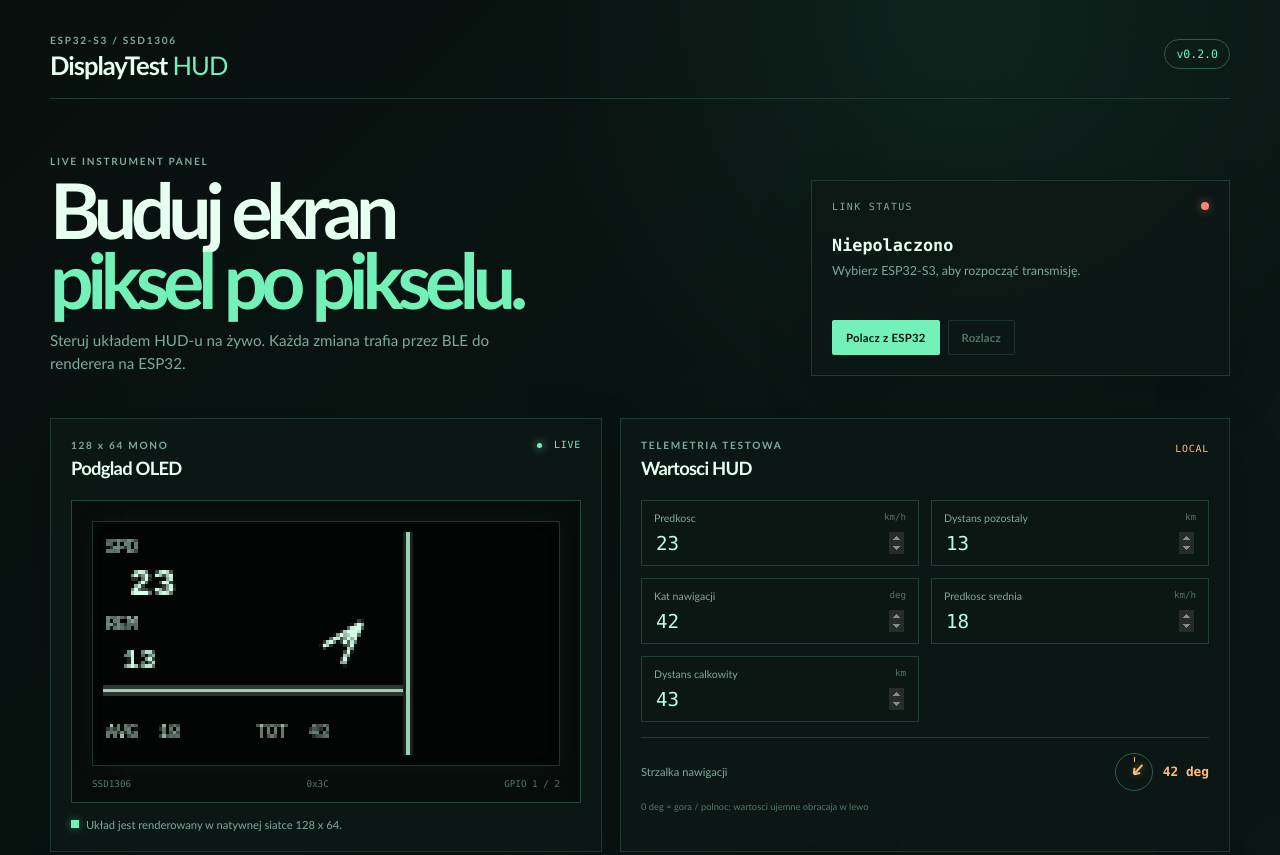
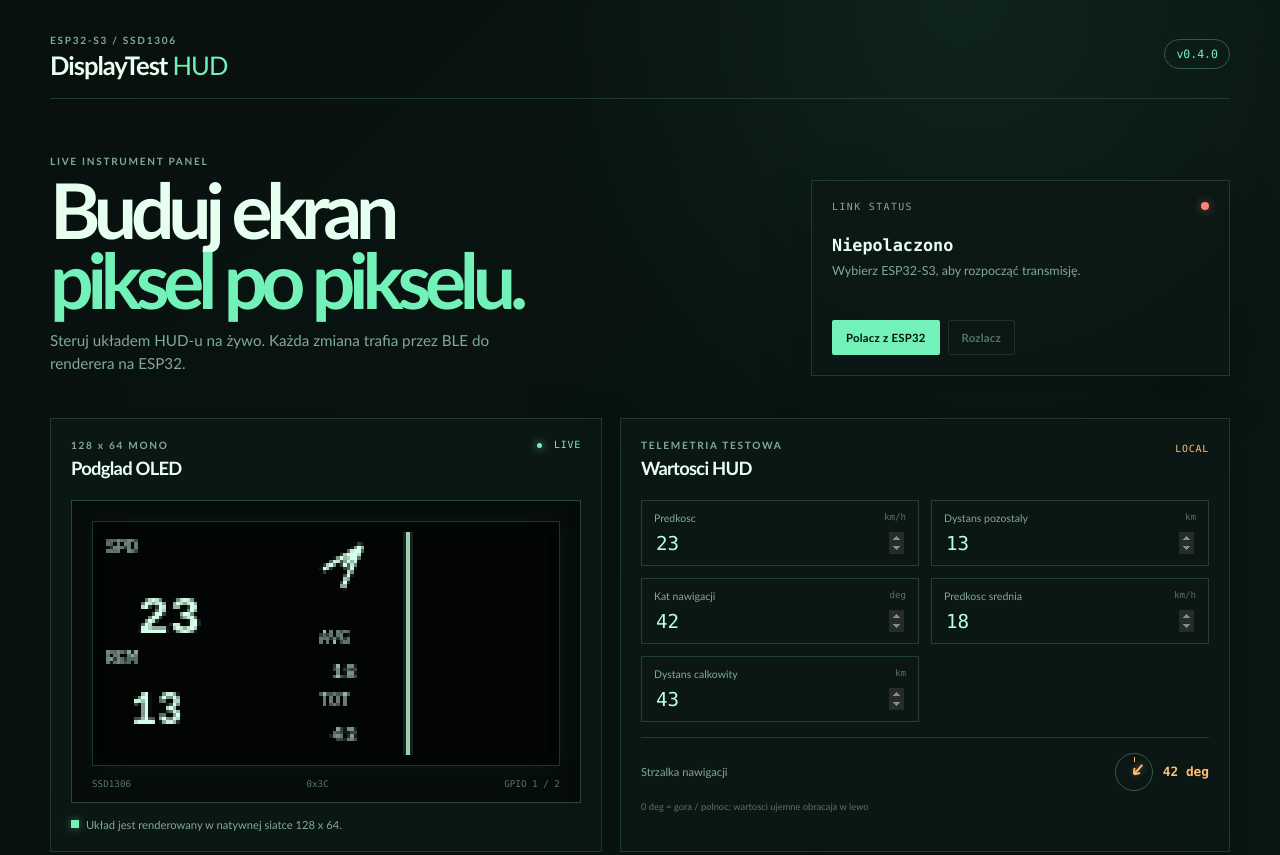
Before and after one commit to Dasiuss/DisplayTest, a website built with Vite: page pwa/index.html in a window 1280 px wide. Shown: the top 855 px of the page. Built offline with nearby package versions, Linux system fonts and the light colour scheme.

Commit message:
Improve route animation and HUD layout

```diff
--- a/pwa/index.html
+++ b/pwa/index.html
@@ -15,7 +15,7 @@
           <span class="eyebrow">ESP32-S3 / SSD1306</span>
           <h1>DisplayTest <span>HUD</span></h1>
         </div>
-        <div class="version-tag" id="app-version">v0.2.0</div>
+        <div class="version-tag" id="app-version">v0.4.0</div>
       </header>
 
       <section class="hero-grid">
@@ -145,7 +145,7 @@
 
       <footer class="footer-line">
         <span>DisplayTest / Open instrument lab</span>
-        <span>Firmware: <strong>v0.2.0</strong></span>
+        <span>Firmware: <strong>v0.4.0</strong></span>
       </footer>
     </main>
     <script type="module" src="./src/main.js"></script>
--- a/pwa/package.json
+++ b/pwa/package.json
@@ -1,7 +1,7 @@
 {
   "name": "displaytest-pwa",
   "private": true,
-  "version": "0.2.0",
+  "version": "0.4.0",
   "type": "module",
   "scripts": {
     "dev": "vite",
--- a/pwa/public/sw.js
+++ b/pwa/public/sw.js
@@ -1,4 +1,4 @@
-const CACHE_NAME = 'displaytest-hud-v0.2.0';
+const CACHE_NAME = 'displaytest-hud-v0.4.0';
 const APP_SHELL = './';
 
 self.addEventListener('install', (event) => {
--- a/pwa/src/main.js
+++ b/pwa/src/main.js
@@ -1,6 +1,6 @@
 import './style.css';
 
-const APP_VERSION = 'v0.2.0';
+const APP_VERSION = 'v0.4.0';
 const SERVICE_UUID = '5f8a0001-4e56-4e46-9a7c-000000000001';
 const CHARACTERISTIC_UUID = '5f8a0001-4e56-4e46-9a7c-000000000002';
 const MAP_WIDTH = 40;
@@ -9,7 +9,7 @@ const MAP_ROW_BYTES = Math.ceil(MAP_WIDTH / 8);
 const MAP_BYTES = MAP_ROW_BYTES * MAP_HEIGHT;
 const MAP_CHUNK_BYTES = 16;
 const MAP_SEND_INTERVAL = 100;
-const ROUTE_ANIMATION_INTERVAL = 85;
+const ROUTE_ANIMATION_INTERVAL = 28;
 
 const values = {
   speed: document.querySelector('#speed'),
@@ -100,26 +100,24 @@ function renderOled() {
 
   context.font = '5px monospace';
   context.fillText('SPD', 1, 6);
-  context.font = 'bold 11px monospace';
-  context.fillText(formatNumber(state.speed), 1, 18);
+  context.font = 'bold 15px monospace';
+  context.fillText(formatNumber(state.speed), 1, 29);
 
   context.font = '5px monospace';
-  context.fillText('REM', 1, 28);
-  context.font = 'bold 8px monospace';
-  context.fillText(formatNumber(state.remaining), 1, 39);
+  context.fillText('REM', 1, 38);
+  context.font = 'bold 12px monospace';
+  context.fillText(formatNumber(state.remaining), 1, 55);
 
   context.lineWidth = 1.3;
-  drawArrow(context, 69, 32, state.navigationAngle, 8);
+  drawArrow(context, 69, 10, state.navigationAngle, 8);
 
-  context.strokeStyle = '#9dcfb5';
-  context.beginPath();
-  context.moveTo(0, 45.5);
-  context.lineTo(86, 45.5);
-  context.stroke();
   context.fillStyle = '#d6ffe9';
   context.font = '5px monospace';
-  context.fillText(`AVG ${formatNumber(state.average)}`, 1, 59);
-  context.fillText(`TOT ${formatNumber(state.total)}`, 44, 59);
+  context.fillText('AVG', 62, 32);
+  context.fillText('TOT', 62, 50);
+  context.font = '6px monospace';
+  context.fillText(formatNumber(state.average), 62, 42);
+  context.fillText(formatNumber(state.total), 62, 60);
 
   context.strokeStyle = '#9dcfb5';
   context.beginPath();
@@ -134,9 +132,15 @@ function renderOled() {
     }
   }
   context.fillStyle = '#ffbd70';
+  for (let y = 0; y < MAP_HEIGHT; y += 1) {
+    for (let x = 0; x < MAP_WIDTH; x += 1) {
+      if (layers.route[y * MAP_WIDTH + x]) context.fillRect(88 + x, y, 1, 1);
+    }
+  }
   const routeOrder = getRouteOrder();
   if (routeOrder.length > 0) {
     const routePixel = routeOrder[routeAnimationCursor % routeOrder.length];
+    context.fillStyle = '#020504';
     context.fillRect(88 + (routePixel % MAP_WIDTH), Math.floor(routePixel / MAP_WIDTH), 1, 1);
   }
 }
```
Also changed, not shown: firmware/README.md, 2 other files.
